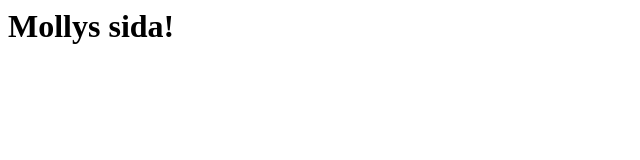
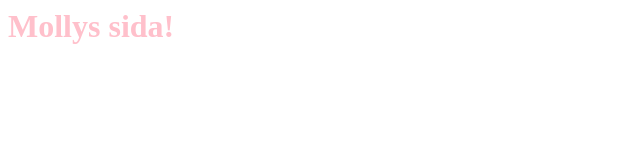
Before and after one commit to momoma/webtest, a plain HTML site: page index.html in a window 1280 px wide. Shown: the whole page, without its empty margins (0-640 px from the left). Drawn offline with Linux system fonts and the light colour scheme.

Commit message:
Added some color

```diff
--- a/index.html
+++ b/index.html
@@ -1,4 +1,11 @@
 <html>
-<head><title>Mollys sida!</title></head>
+<head>
+  <title>Mollys sida!</title>
+  <style>
+    h1 {
+      color: pink;
+    }
+  </style>
+</head>
 <body><h1>Mollys sida!</h1></body>
 </html>
```
